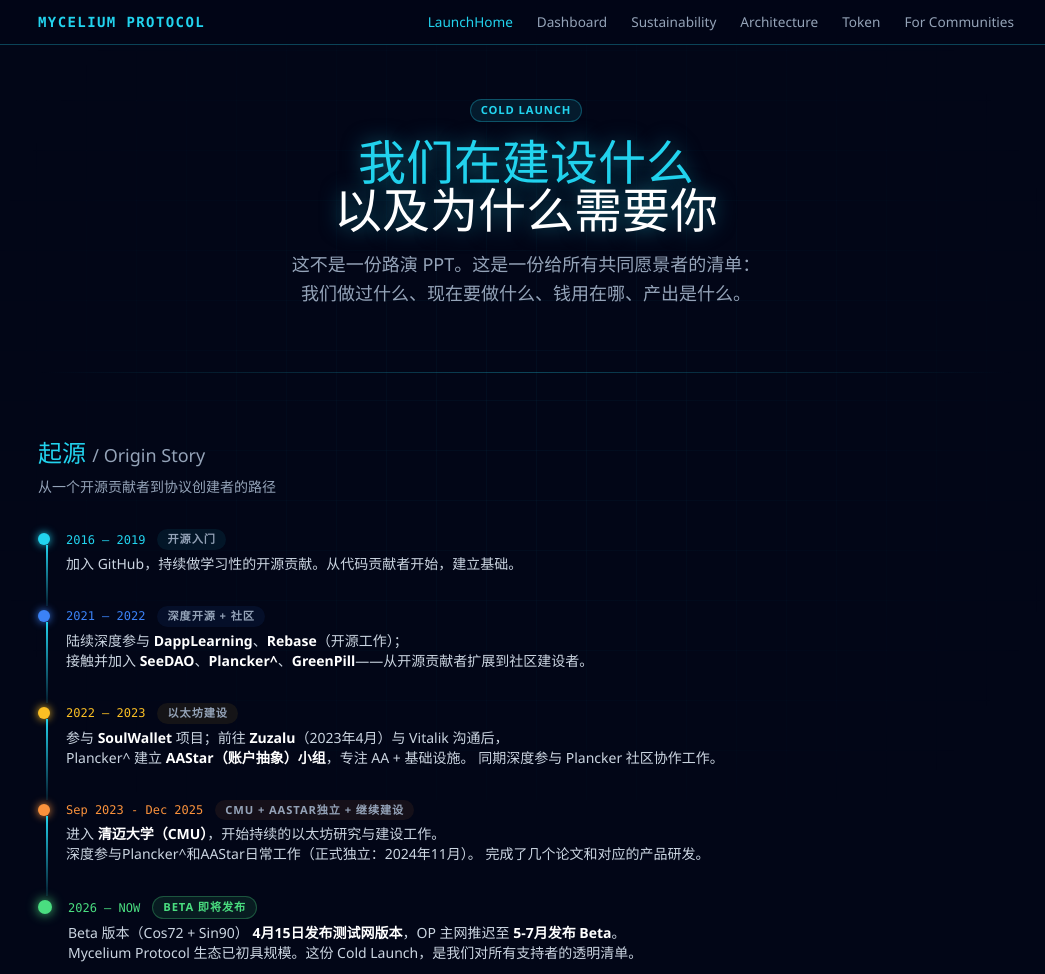
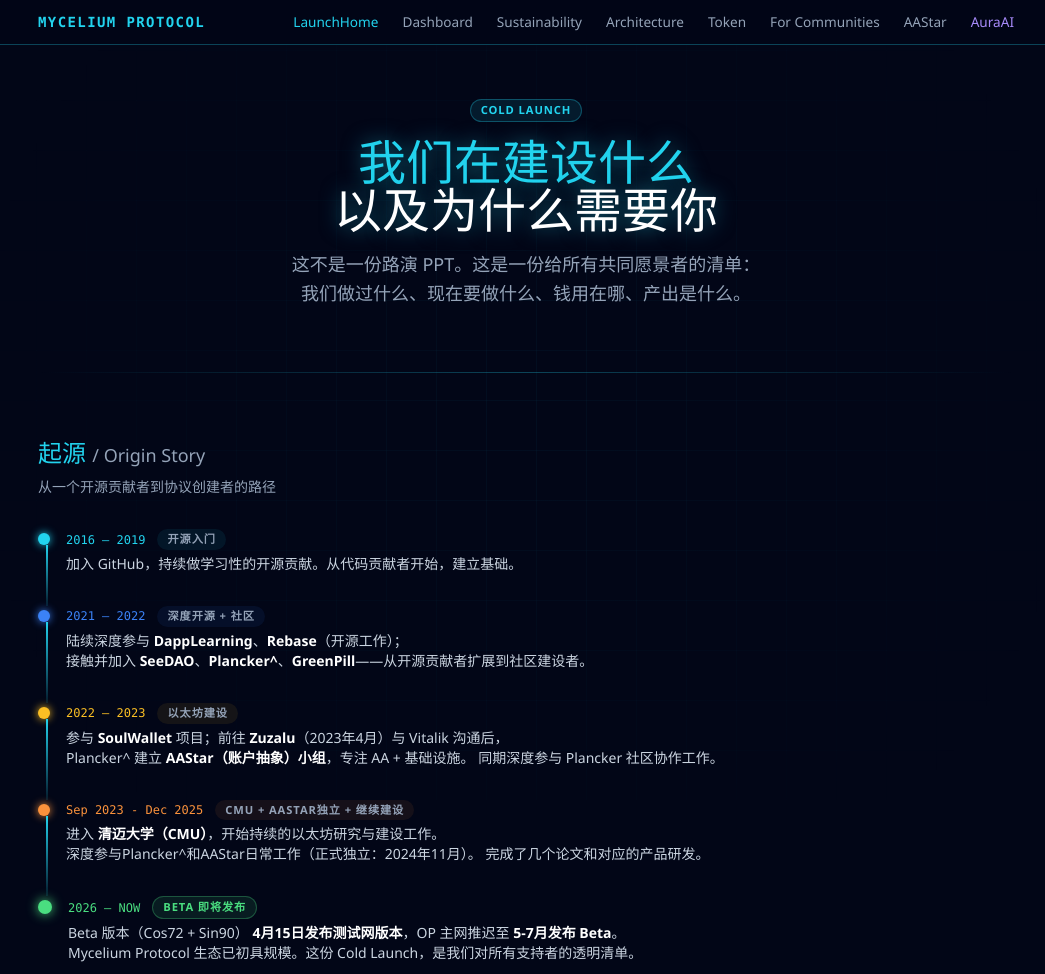
Before and after one commit to MushroomDAO/launch, a plain HTML site: page site/index.html in a window 1280 px wide. Shown: the top 974 px of the page, without its empty margins (114-1159 px from the left). Drawn offline with nearby package versions, Linux system fonts and the light colour scheme.

Commit message:
feat(site): add AAStar + AuraAI nav links to launch homepage
Top nav of launch.mushroom.cv/index.html now includes:
- AAStar (cyan)  → launch.mushroom.cv/aastar.html
- AuraAI (purple) → launch.mushroom.cv/auraai.html

These join existing Dashboard / Sustainability / Architecture / Token /
For Communities entries — visible from every page that uses index nav.
Bookmarking PR #11 to bundle this with the landing pages.

```diff
--- a/site/index.html
+++ b/site/index.html
@@ -247,6 +247,8 @@
                     <a href="architecture.html" target="_blank" rel="noopener" class="nav-link">Architecture</a>
                     <a href="token.html" target="_blank" rel="noopener" class="nav-link">Token</a>
                     <a href="for-communities.html" target="_blank" rel="noopener" class="nav-link">For Communities</a>
+                    <a href="aastar.html" target="_blank" rel="noopener" class="nav-link">AAStar</a>
+                    <a href="auraai.html" target="_blank" rel="noopener" class="nav-link" style="color:var(--accent-purple,#a78bfa)">AuraAI</a>
                 </div>
             </div>
         </nav>
```
